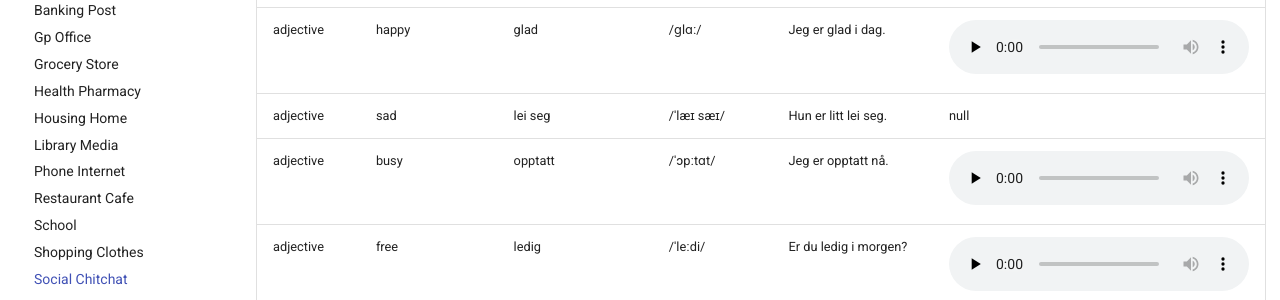
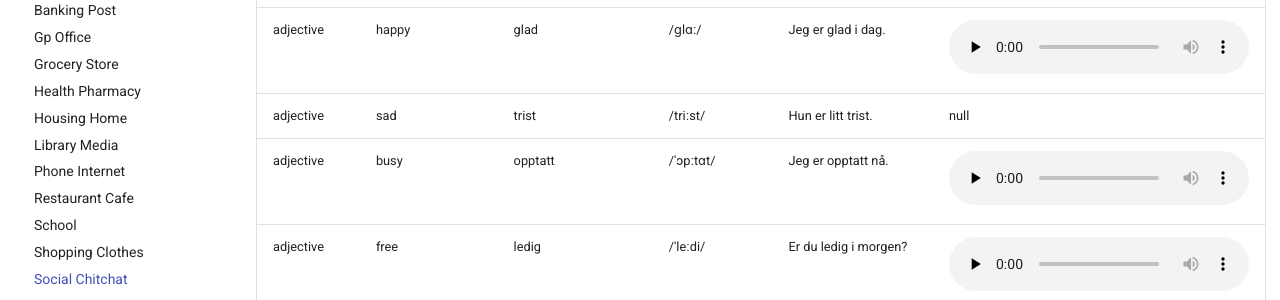
Before and after one commit to danelee2601/norwegian-vocab, an MkDocs documentation site: the page built from docs/vocab/social_chitchat.md, in a window 1280 px wide and 900 px high, scrolled down 6826 px. Shown: the part 152-452 px from the top of the window. Built offline with MkDocs 1.6.1 and Material for MkDocs 9.7.7, drawn with Linux system fonts in a browser that asks for light colours.

Commit message:
Use 'trist' for sad
- Update social chitchat 'sad' entry from 'lei seg' to the more common 'trist'\n- Refresh pronunciation and example sentence accordingly\n- Re-sync generated docs page\n- Align uv.lock project version metadata

```diff
--- a/docs/vocab/social_chitchat.md
+++ b/docs/vocab/social_chitchat.md
@@ -93,7 +93,7 @@ Source: `vocab/social_chitchat.tsv`
 | adjective | good | bra | /brɑː/ | Det er bra. | <audio controls preload="none" src="../../assets/audio/forvo_no/no_bra_7293930_001.mp3"></audio> |
 | adjective | fine | fin | /fiːn/ | Du ser fin ut i dag. | <audio controls preload="none" src="../../assets/audio/forvo_no/no_fin_8261927_001.mp3"></audio> |
 | adjective | happy | glad | /ɡlɑː/ | Jeg er glad i dag. | <audio controls preload="none" src="../../assets/audio/forvo_no/no_glad_2330542_001.mp3"></audio> |
-| adjective | sad | lei seg | /ˈlæɪ sæɪ/ | Hun er litt lei seg. | null |
+| adjective | sad | trist | /triːst/ | Hun er litt trist. | null |
 | adjective | busy | opptatt | /ˈɔpːtɑt/ | Jeg er opptatt nå. | <audio controls preload="none" src="../../assets/audio/forvo_no/no_opptatt_1951848_001.mp3"></audio> |
 | adjective | free | ledig | /ˈleːdi/ | Er du ledig i morgen? | <audio controls preload="none" src="../../assets/audio/forvo_no/no_ledig_4331367_001.mp3"></audio> |
 | adjective | interested | interessert | /ɪntəˈrɛsːæʈ/ | Jeg er interessert i språk. | <audio controls preload="none" src="../../assets/audio/forvo_no/no_interessert_825803_001.mp3"></audio> |
```
Also changed, not shown: 2 other files.
